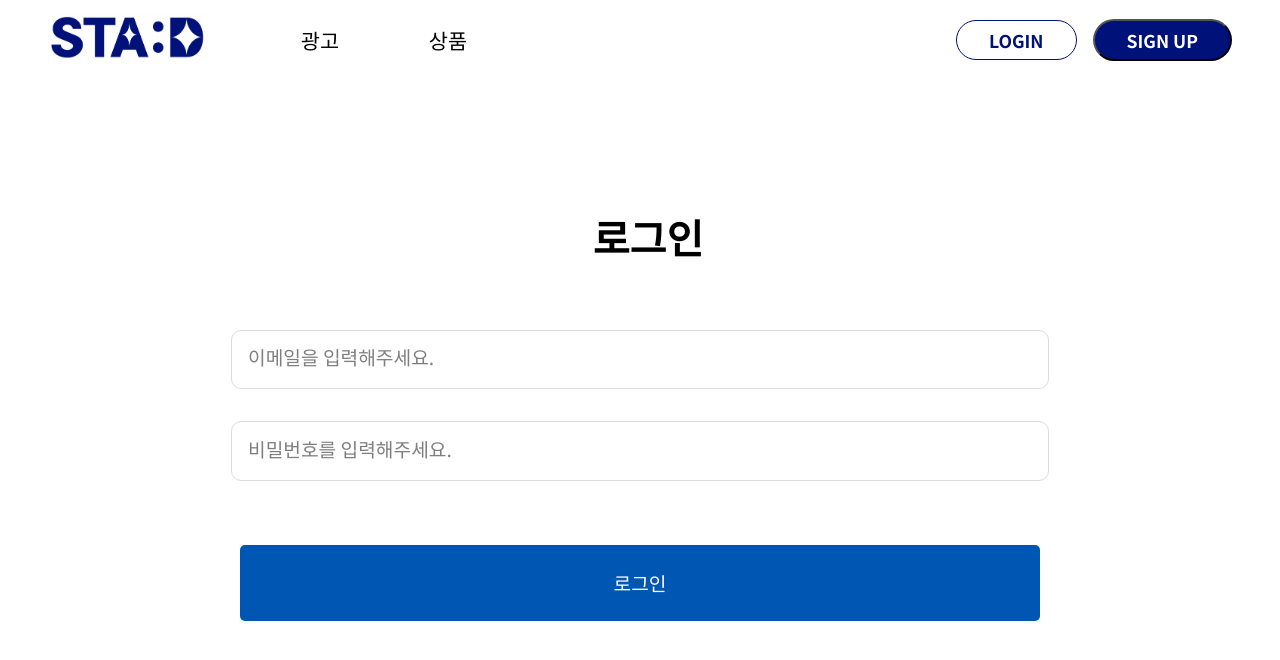
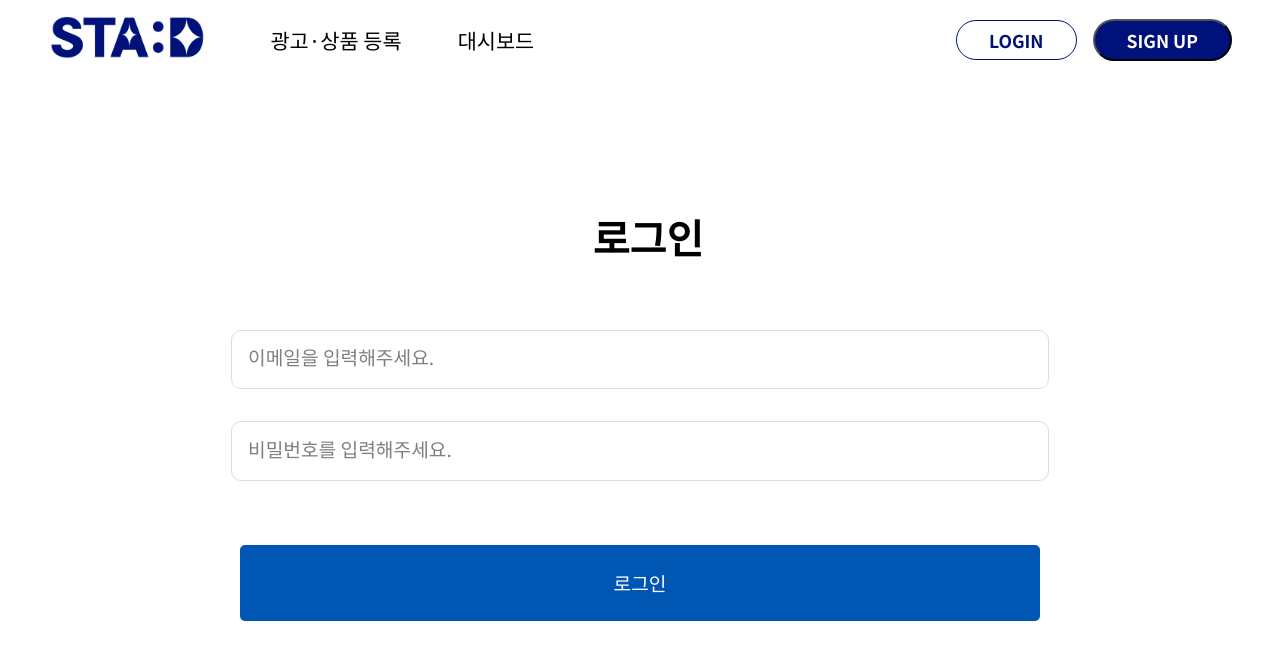
Before and after one commit to pedada6684/STA-D, a React (Create React App) app in the folder stad-web/: page /web-login in a window 1280 px wide. Shown: the top 660 px of the page. Built offline with nearby package versions, Linux system fonts and the light colour scheme.

Commit message:
fix: web-nav 수정

```diff
--- a/stad-web/src/components/Nav/WebNav.module.css
+++ b/stad-web/src/components/Nav/WebNav.module.css
@@ -38,7 +38,7 @@
 .dropDown {
   list-style-type: none;
   position: relative;
-  width: 8rem;
+  width: 10rem;
   font-size: 1.3rem;
   cursor: pointer;
 }
--- a/stad-web/src/components/Nav/WebNav.tsx
+++ b/stad-web/src/components/Nav/WebNav.tsx
@@ -5,9 +5,7 @@ import { MouseEvent, useEffect, useState } from "react";
 import { AdDropDownMenu, MerchanDropDownMenu } from "./WebDropDownMenu";
 import { useDispatch, useSelector } from "react-redux";
 import { RootState } from "../../store";
-import axios from "axios";
 import { userActions } from "../../store/user";
-import { jwtDecode } from "jwt-decode";
 import { useQuery } from "react-query";
 import { GetLogout, GetUser } from "../../pages/WebLogin/LoginApi";
 import { tokenActions } from "../../store/token";
@@ -50,6 +48,12 @@ export default function WebNav() {
       navigate("/my-page");
     }
   };
+  const handleDashboard = (e: MouseEvent<HTMLDivElement>) => {
+    navigate("/ad-management");
+  };
+  const handleEnroll = (e: MouseEvent<HTMLDivElement>) => {
+    navigate("/ad-enroll");
+  };
 
   const handleLogout = async (e: MouseEvent<HTMLButtonElement>) => {
     const res = await GetLogout(accessToken);
@@ -70,15 +74,13 @@ export default function WebNav() {
       <div className={styles.menus}>
         <ul className={styles.navMenu}>
           <li className={styles.dropDown}>
-            <div className={styles.dropDownTitle}>광고</div>
-            <div>
-              <AdDropDownMenu />
+            <div className={styles.dropDownTitle} onClick={handleEnroll}>
+              광고·상품 등록
             </div>
           </li>
           <li className={styles.dropDown}>
-            <div className={styles.dropDownTitle}>상품</div>
-            <div>
-              <MerchanDropDownMenu />
+            <div className={styles.dropDownTitle} onClick={handleDashboard}>
+              대시보드
             </div>
           </li>
         </ul>
```
